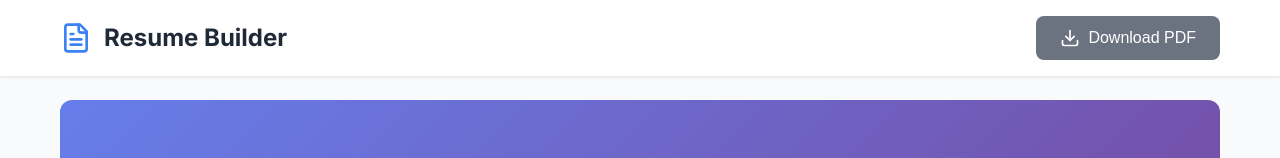
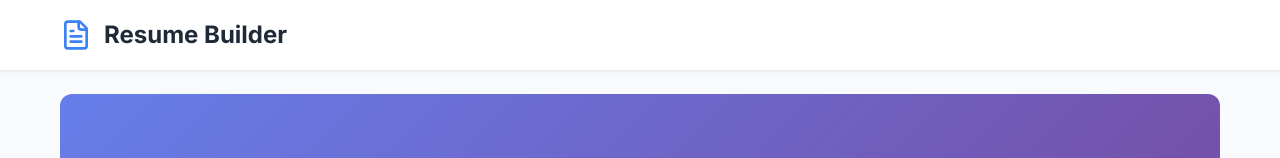
Before and after one commit to ShashSriv/SteelHacks-spanish-resume-builder, a React (Create React App) app: page / in a window 1280 px wide. Shown: the top 158 px of the page. Built offline with nearby package versions, Linux system fonts and the light colour scheme; no server answers; the HTML template or start-up script is replaced by a standard one.

Commit message:
removed header download button

```diff
--- a/src/App.js
+++ b/src/App.js
@@ -122,7 +122,7 @@ function App() {
 
   return (
     <div className="App">
-      <Header onDownloadPDF={handleDownloadPDF} />
+      <Header />
 
       <main className="container">
         <div className="hero-section">
--- a/src/components/Header.js
+++ b/src/components/Header.js
@@ -1,7 +1,7 @@
 import React from 'react';
-import { FileText, Download } from 'lucide-react';
+import { FileText } from 'lucide-react';
 
-const Header = ({ onDownloadPDF }) => {
+const Header = () => {
   return (
     <header className="header">
       <div className="container">
@@ -10,15 +10,6 @@ const Header = ({ onDownloadPDF }) => {
             <FileText className="logo-icon" />
             <h1>Resume Builder</h1>
           </div>
-          <nav className="nav">
-            <button
-              className="btn btn-secondary"
-              onClick={onDownloadPDF}
-            >
-              <Download size={20} />
-              Download PDF
-            </button>
-          </nav>
         </div>
       </div>
     </header>
```
